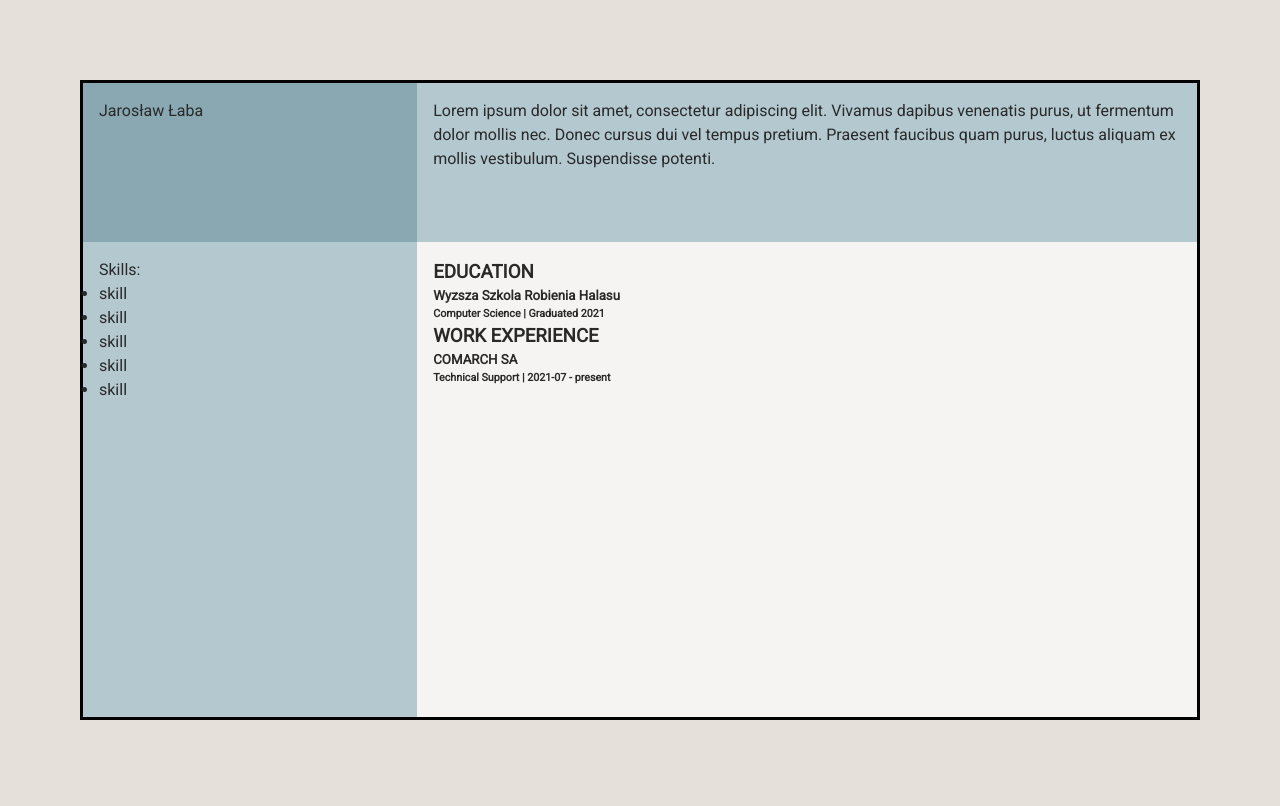
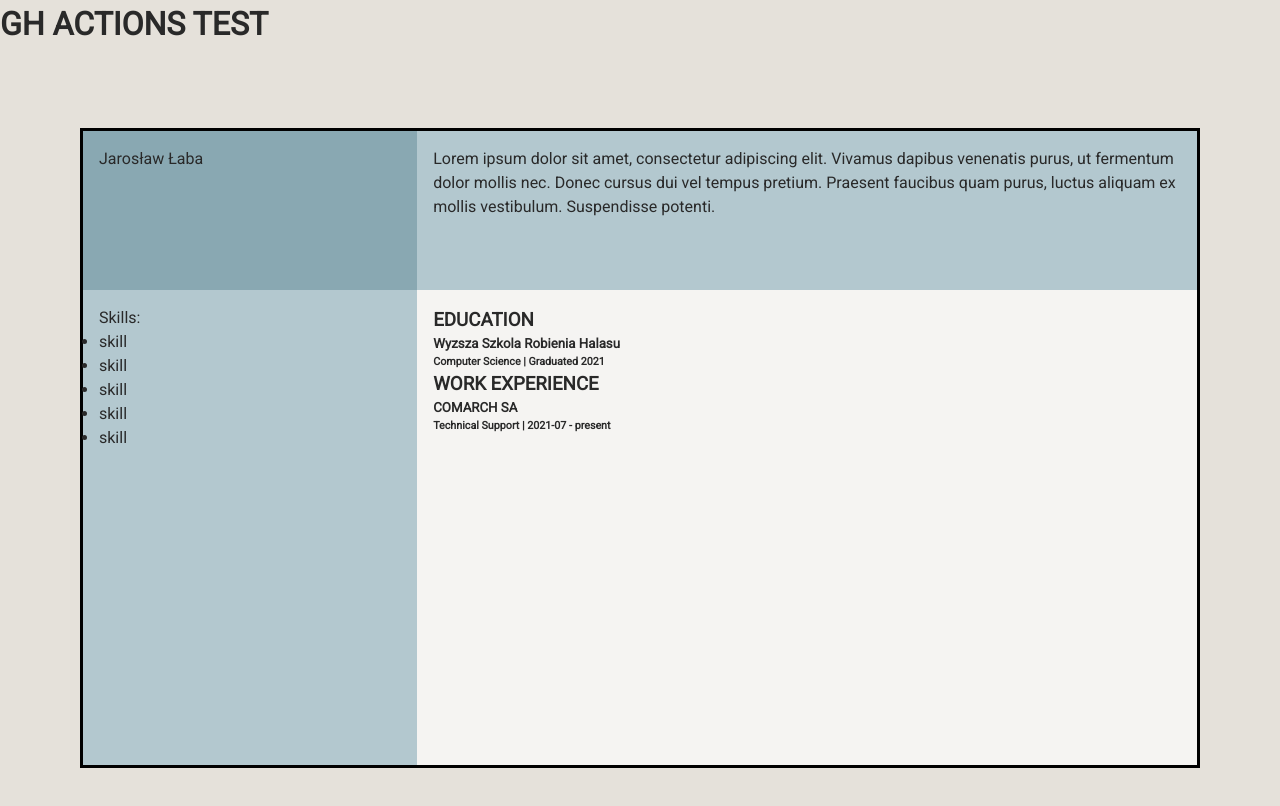
Before and after one commit to jaylaba9/cloud-resume-challenge, a website with bundled scripts: page frontend/index.html in a window 1280 px wide. Built offline with nearby package versions, Linux system fonts and the light colour scheme; some packages are replaced by stand-ins of ours; no server answers.

Commit message:
testing frontend ci/cd

```diff
--- a/frontend/index.html
+++ b/frontend/index.html
@@ -16,6 +16,7 @@
   <body>
     <main>
       <p class="visitor-count"></p>
+      <h1>GH ACTIONS TEST</h1>
       <div class="cv">
         <div class="cv__person-details">Jarosław Łaba</div>
         <div class="cv__about">
```
